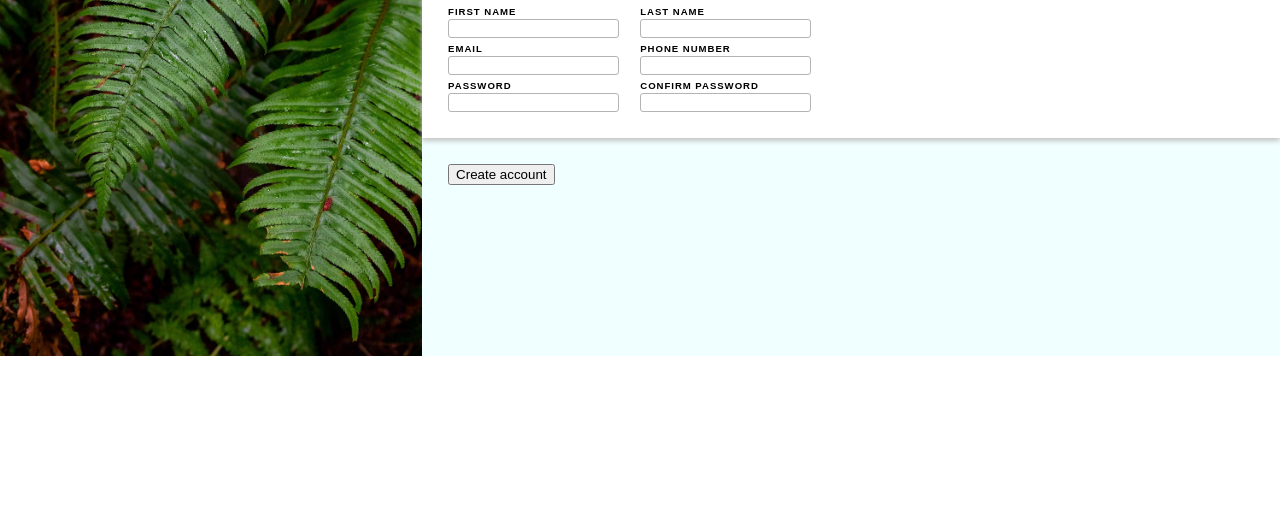
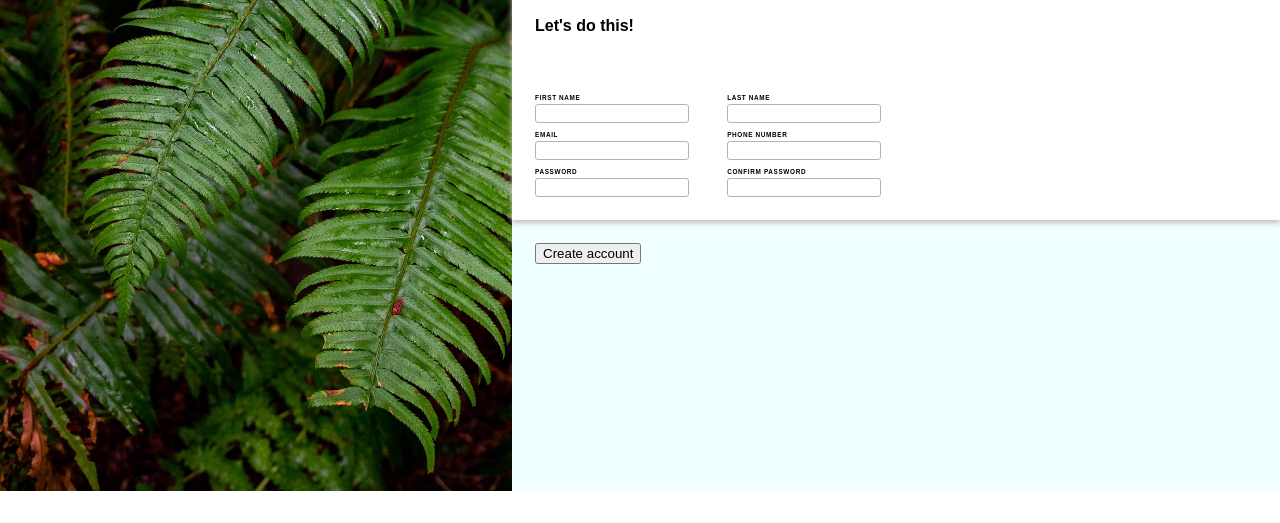
Before and after one commit to Roman-web-dev/firstForm, a plain HTML site: page index.html in a window 1280 px wide. Shown: the part 277-800 px from the top of the page. Drawn offline with Linux system fonts and the light colour scheme.

Commit message:
Small layout adjustment

```diff
--- a/style.css
+++ b/style.css
@@ -18,7 +18,6 @@ body>div {
     flex: 2 1 0 ;
     max-height: 100vh;
     box-sizing: border-box;
-    max-width: 33vw;
 }
 
 #logoContainer > img {
@@ -73,7 +72,7 @@ body>div {
 .sections {
     flex: 1 1 0;
     padding: 3%;
-    /* border: black solid; */
+    /* max-height: 33%; */
 }
 
 #formContainer {
@@ -85,9 +84,9 @@ body>div {
     z-index: 1;
 }
 
-#formContainer  p{
+#formContainer > p{
     margin-top: 0;
-
+    font-weight: bold;
 }
 
 form {
@@ -97,13 +96,13 @@ form {
 }
 
 input{
-    width: 95%;
+    width: 85%;
     border: 1px solid rgb(181, 179, 179);
     border-radius: 3px;
 }
 
 label{
-    font-size: min(0.6em, 2vw);
+    font-size: min(0.4em, 2vw);
     font-weight: bold;
     letter-spacing: 0.1em;
 }
```
